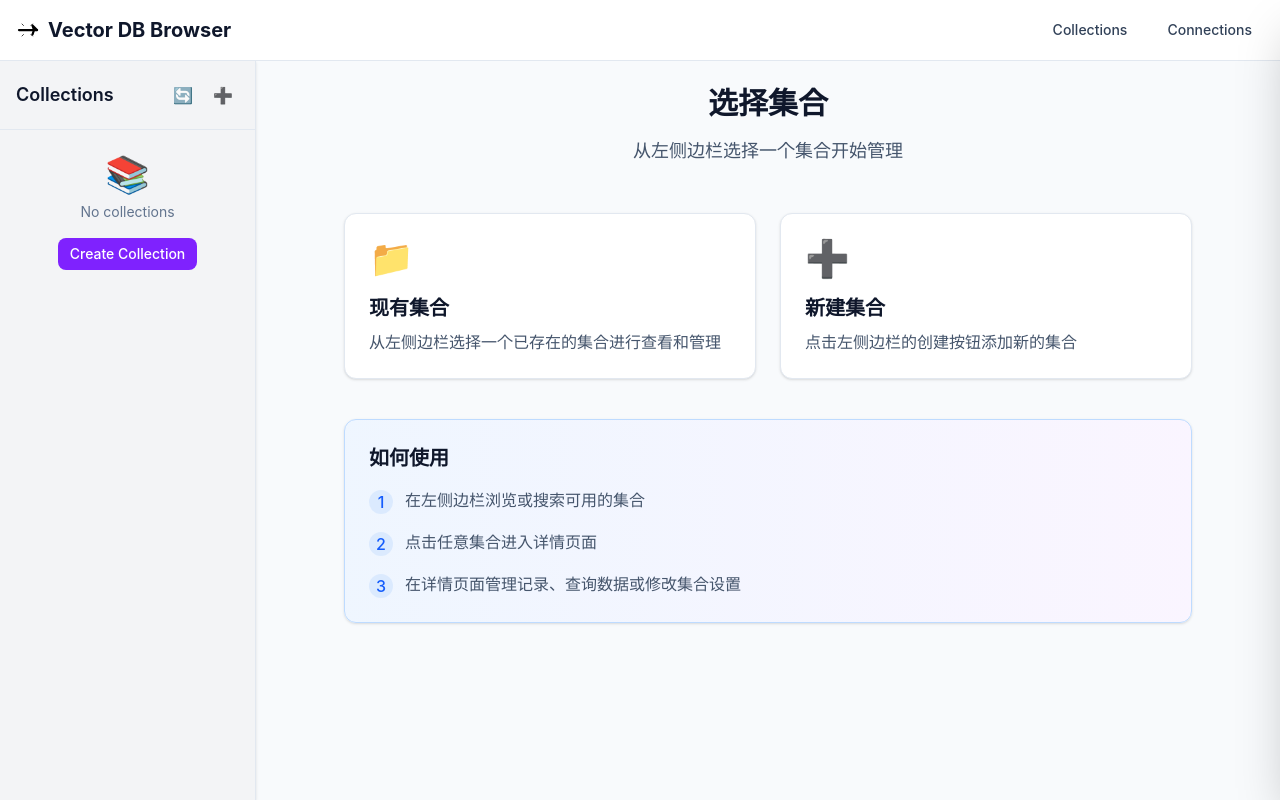
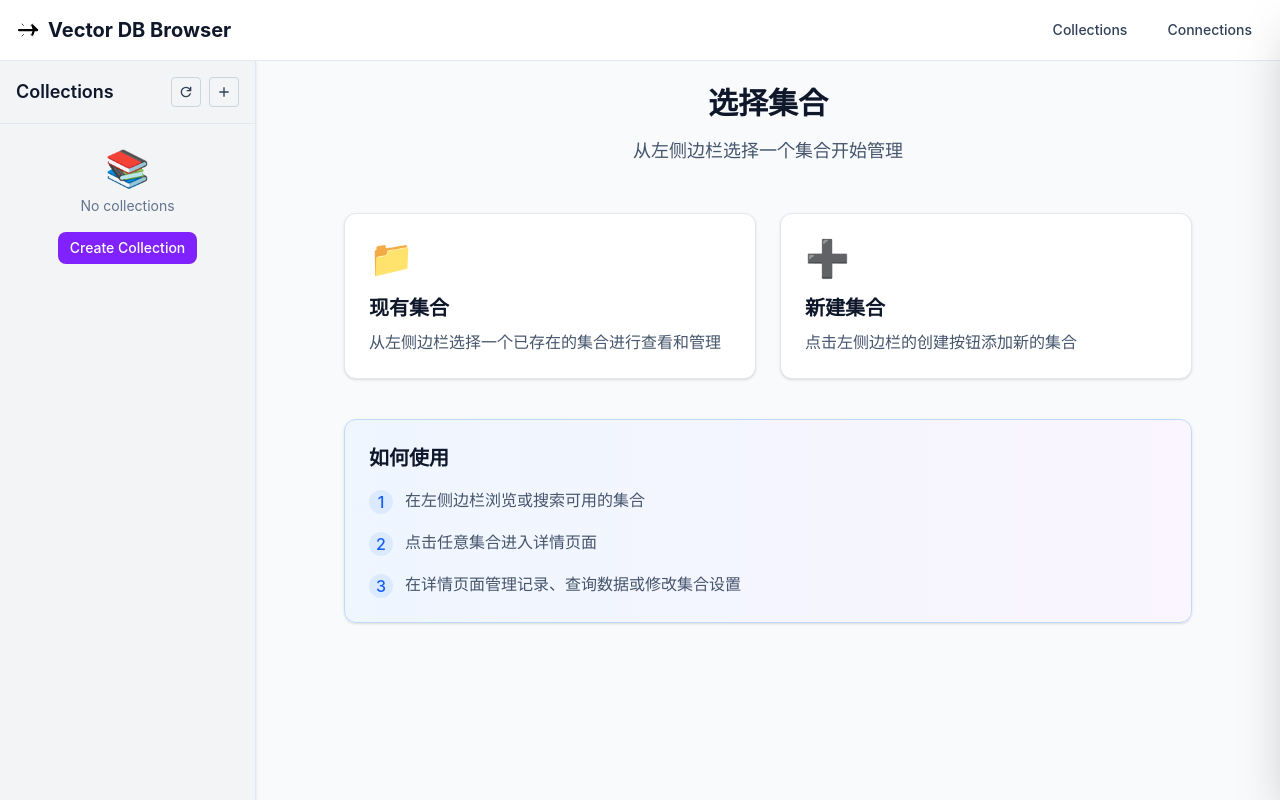
Before and after one commit to lexmin0412/chroma-browser, a Next.js app: page /collections in a window 1280 px wide. Built offline with nearby package versions, Linux system fonts and the light colour scheme.

Commit message:
feat(ui): 添加图标库并优化集合页面样式
- 引入@iconify/react图标库
- 将文本图标替换为Material Symbols图标
- 调整集合列表项和操作按钮的样式

```diff
--- a/app/collections/layout.tsx
+++ b/app/collections/layout.tsx
@@ -9,6 +9,7 @@ import Drawer from '../components/Drawer';
 import type { Collection } from 'chromadb';
 import Link from 'next/link';
 import { usePathname } from 'next/navigation';
+import { Icon } from '@iconify/react';
 
 export default function CollectionsLayout({ children }: { children: React.ReactNode }) {
   // 状态管理
@@ -178,17 +179,17 @@ export default function CollectionsLayout({ children }: { children: React.ReactN
               <button
                 onClick={fetchCollections}
                 disabled={loading}
-                className="p-1.5 rounded cursor-pointer hover:bg-slate-100 dark:hover:bg-slate-700 text-slate-700 dark:text-slate-300 transition-colors"
+                className="p-1.5 rounded border border-slate-300 dark:border-slate-600 cursor-pointer hover:bg-slate-200 dark:hover:bg-slate-600 text-slate-700 dark:text-slate-300 transition-colors"
                 title="Refresh collections"
               >
-                {loading ? <LoadingSpinner size="sm" /> : "🔄"}
+                {loading ? <LoadingSpinner size="sm" /> : <Icon icon="material-symbols:refresh" />}
               </button>
               <button
                 onClick={openCreateDrawer}
-                className="p-1.5 rounded cursor-pointer hover:bg-slate-100 dark:hover:bg-slate-700 text-slate-700 dark:text-slate-300 transition-colors"
+                className="p-1.5 rounded border border-slate-300 dark:border-slate-600 cursor-pointer hover:bg-slate-200 dark:hover:bg-slate-600 text-slate-700 dark:text-slate-300 transition-colors"
                 title="Create collection"
               >
-                ➕
+                <Icon icon="material-symbols:add" />
               </button>
             </div>
           </div>
@@ -205,9 +206,9 @@ export default function CollectionsLayout({ children }: { children: React.ReactN
                 <Link
                   key={collection.id}
                   href={`/collections/${collection.name}`}
-                  className={`flex items-center justify-between p-3 rounded-lg text-slate-900 dark:text-white transition-all group ${isSelected ? 'bg-violet-100 dark:bg-violet-900/30 border-l-4 border-violet-500 dark:border-violet-400' : 'hover:bg-slate-100 dark:hover:bg-slate-700'}`}
+                  className={`flex items-center justify-between p-1 rounded-r-lg text-slate-900 dark:text-white transition-all group ${isSelected ? 'bg-violet-100 dark:bg-violet-900/30 border-l-4 border-violet-500 dark:border-violet-400' : 'hover:bg-slate-100 dark:hover:bg-slate-700'}`}
                 >
-                  <span className={`font-medium ${isSelected ? 'text-violet-700 dark:text-violet-300' : ''}`}>{collection.name}</span>
+                  <span className={`font-medium text-sm truncate ${isSelected ? 'text-violet-700 dark:text-violet-300' : ''}`}>{collection.name}</span>
                   <button
                     onClick={(e) => {
                       e.stopPropagation();
--- a/package.json
+++ b/package.json
@@ -15,6 +15,7 @@
   "packageManager": "pnpm@10.24.0",
   "dependencies": {
     "@chroma-core/default-embed": "^0.1.9",
+    "@iconify/react": "^6.0.2",
     "@prisma/adapter-mariadb": "^7.1.0",
     "chromadb": "^3.1.8",
     "dotenv": "^17.2.3",
```
Also changed, not shown: 1 other file (tests, documents, lock files or other folders).
